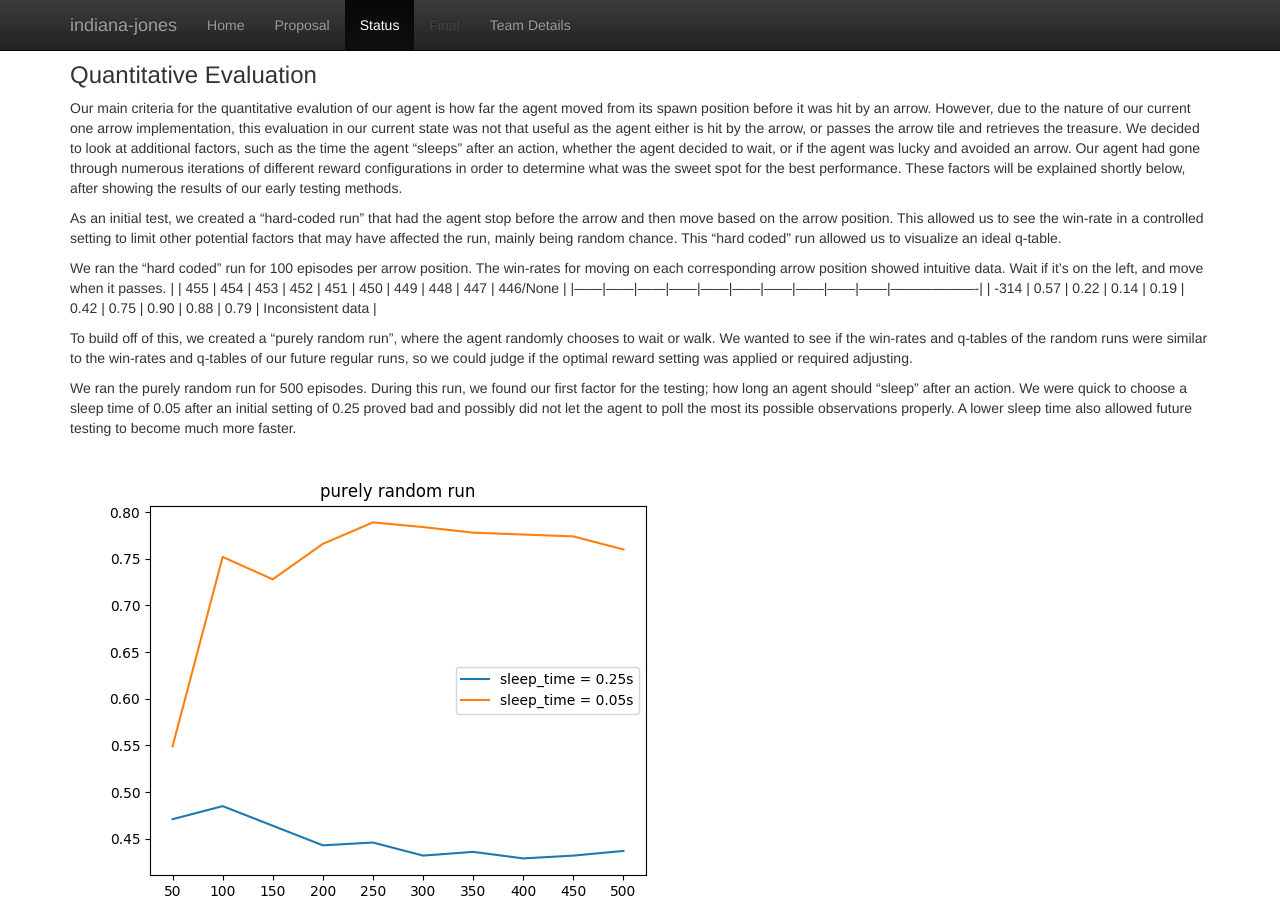
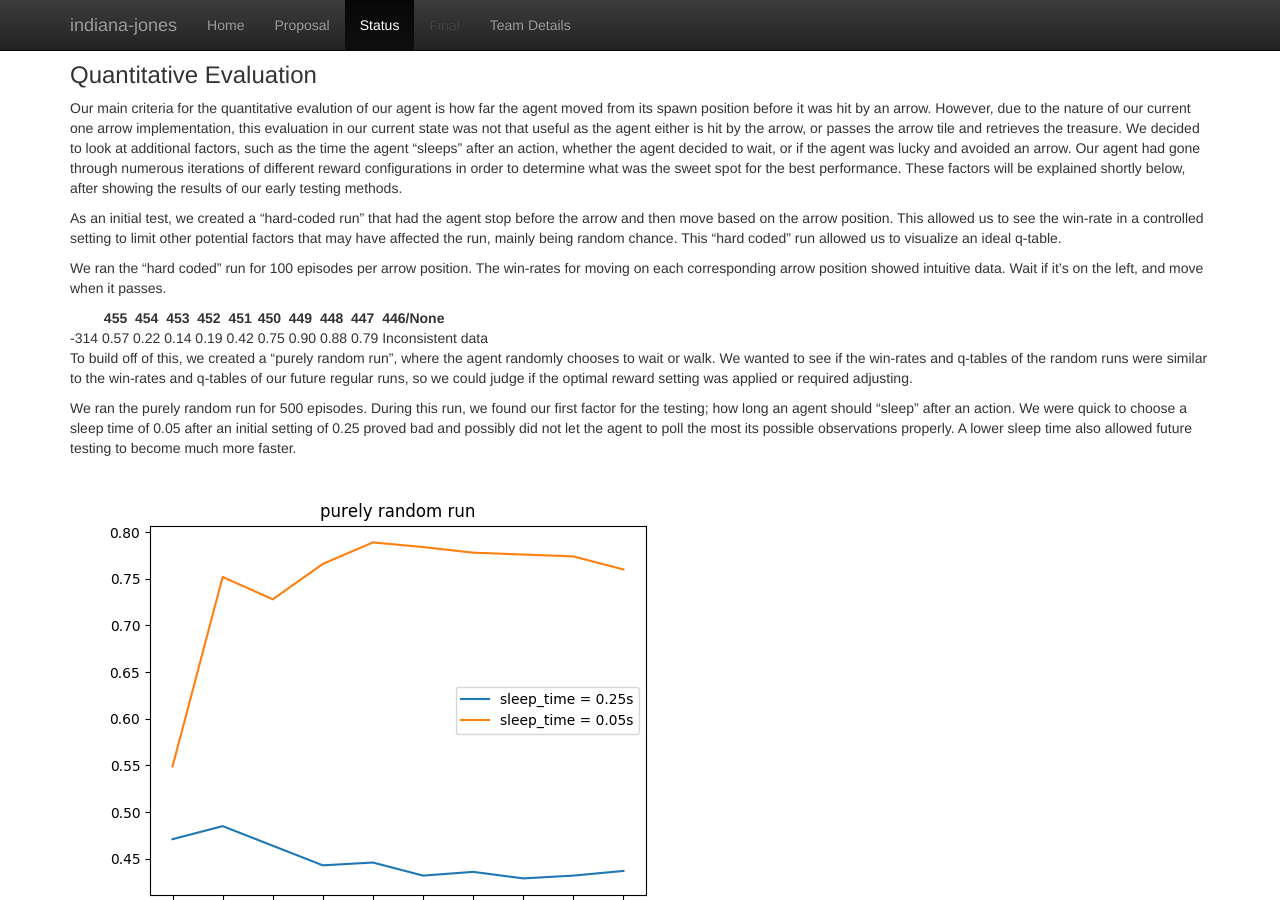
Before and after one commit to denn9s/indiana-jones, a Jekyll site: the page built from docs/status.md, in a window 1280 px wide and 900 px high, scrolled down 1370 px. Built offline with Jekyll 4.4.1, drawn with Linux system fonts in a browser that asks for light colours.

```diff
--- a/docs/status.md
+++ b/docs/status.md
@@ -27,9 +27,10 @@ Our main criteria for the quantitative evalution of our agent is how far the age
 As an initial test, we created a "hard-coded run" that had the agent stop before the arrow and then move based on the arrow position. This allowed us to see the win-rate in a controlled setting to limit other potential factors that may have affected the run, mainly being random chance. This "hard coded" run allowed us to visualize an ideal q-table.
 
 We ran the "hard coded" run for 100 episodes per arrow position. The win-rates for moving on each corresponding arrow position showed intuitive data. Wait if it's on the left, and move when it passes.
-|      | 455  | 454  | 453  | 452  | 451  | 450  | 449  | 448  | 447  | 446/None          |
-|------|------|------|------|------|------|------|------|------|------|-------------------|
-| -314 | 0.57 | 0.22 | 0.14 | 0.19 | 0.42 | 0.75 | 0.90 | 0.88 | 0.79 | Inconsistent data |
+
+|      || 455   || 454   || 453   || 452   || 451   || 450   || 449   || 448   || 447   || 446/None          |
+|:----:||:-----:||:-----:||:-----:||:-----:||:-----:||:-----:||:-----:||:-----:||:-----:||:-----------------:|
+| -314 || 0.57  || 0.22  || 0.14  || 0.19  || 0.42  || 0.75  ||  0.90 || 0.88  || 0.79  || Inconsistent data |
 
 To build off of this, we created a "purely random run", where the agent randomly chooses to wait or walk. We wanted to see if the win-rates and q-tables of the random runs were similar to the win-rates and q-tables of our future regular runs, so we could judge if the optimal reward setting was applied or required adjusting.
 
@@ -40,10 +41,10 @@ We ran the purely random run for 500 episodes. During this run, we found our fir
 The resultant stripped down q-table of the purely random run with a sleep time of 0.05 showed inconclusive q-values.
 The q-values are shown in terms of move/wait ratios. A larger left number means it is more rewarding to move, etc.
 
-|      | 455   | 454   | 453   | 452   | 451   | 450   | 449   | 448   | 447   | 446/None |   |   |
-|------|-------|-------|-------|-------|-------|-------|-------|-------|-------|----------|---|---|
-| -313 | 49/50 | 44/55 | 49/50 | 42/57 | 20/79 | 57/42 | 37/62 | 50/49 | 40/59 | 50/49    |   |   |
-| -314 | 50/49 | 49/50 | 51/48 | 51/48 | 52/47 | 54/45 | 52/47 | 50/49 | 49/50 | 47/52    |   |   |
+|      | 455   | 454   | 453   | 452   | 451   | 450   | 449   | 448   | 447   | 446/None |
+|------|-------|-------|-------|-------|-------|-------|-------|-------|-------|----------|
+| -313 | 49/50 | 44/55 | 49/50 | 42/57 | 20/79 | 57/42 | 37/62 | 50/49 | 40/59 | 50/49    |
+| -314 | 50/49 | 49/50 | 51/48 | 51/48 | 52/47 | 54/45 | 52/47 | 50/49 | 49/50 | 47/52    |
 
 Afterwards, we tested a "base run" with an epsilon of 0.2 (20% chance to perform a random action) for 500 episodes. The win-rate results were already promising, but lacked substantial growth.
 
@@ -51,10 +52,10 @@ Afterwards, we tested a "base run" with an epsilon of 0.2 (20% chance to perform
 
 The stripped down q-table of the base run showed much more wild values. Although some values were well in line with the results of the hard-coded run, a lot of other values did not match up, possibly due to a small of number of times the agent encounters these particular states.
 
-|      | 455   | 454   | 453   | 452   | 451   | 450   | 449   | 448   | 447   | 446/None |   |   |
-|------|-------|-------|-------|-------|-------|-------|-------|-------|-------|----------|---|---|
-| -313 | 31/68 | 34/65 | 37/62 | 54/45 | 89/10 | move  | 54/45 | 53/46 | 47/52 | 56/43    |   |   |
-| -314 | 25/74 | 42/57 | 66/33 | 56/43 | 42/57 | 55/44 | 66/33 | 48/51 | 52/47 | 49/50    |   |   |
+|      | 455   | 454   | 453   | 452   | 451   | 450   | 449   | 448   | 447   | 446/None |
+|------|-------|-------|-------|-------|-------|-------|-------|-------|-------|----------|
+| -313 | 31/68 | 34/65 | 37/62 | 54/45 | 89/10 | move  | 54/45 | 53/46 | 47/52 | 56/43    |
+| -314 | 25/74 | 42/57 | 66/33 | 56/43 | 42/57 | 55/44 | 66/33 | 48/51 | 52/47 | 49/50    |
 
 
 Our "regular runs" came after as we created more factors to the evaluation, which merely multiply and scale the main quantitative evaluation by a small amount up or down. These factors include the result of the mission (death or complete), and specific situations the agent is in (deciding to wait or avoiding an arrow upon moving). The first two factors served to amplify the impact of the mission result, and the latter two serve to help encourage habits, particularly to discourage unnecessary waiting and to encourage life-saving movement.
@@ -65,10 +66,10 @@ We tested 5 regular runs, each with different factor multiplier configurations.
 
 The stripped down q-table for a regular run with death/complete/wait/avoid configurations of -10/10/0.75/3.00 showed even more wild q-values. Although they're not perfect, they are mostly plausible.
 
-|      | 455   | 454   | 453   | 452   | 451   | 450   | 449   | 448   | 447   | 446/None |   |   |
-|------|-------|-------|-------|-------|-------|-------|-------|-------|-------|----------|---|---|
-| -313 | 35/64 | 59/40 | 59/40 | 37/62 | move  | move  | move  | 40/59 | 24/75 | wait     |   |   |
-| -314 | 85/14 | 36/63 | 6/93  | 57/42 | 89/10 | 34/65 | 54/45 | 56/43 | 42/57 | 62/37    |   |   |
+|      | 455   | 454   | 453   | 452   | 451   | 450   | 449   | 448   | 447   | 446/None |
+|------|-------|-------|-------|-------|-------|-------|-------|-------|-------|----------|
+| -313 | 35/64 | 59/40 | 59/40 | 37/62 | move  | move  | move  | 40/59 | 24/75 | wait     |
+| -314 | 85/14 | 36/63 | 6/93  | 57/42 | 89/10 | 34/65 | 54/45 | 56/43 | 42/57 | 62/37    |
 
 
 ### Qualitative Evaluation
```
